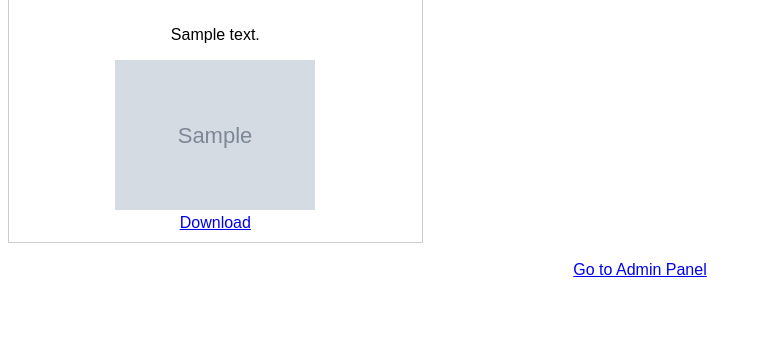
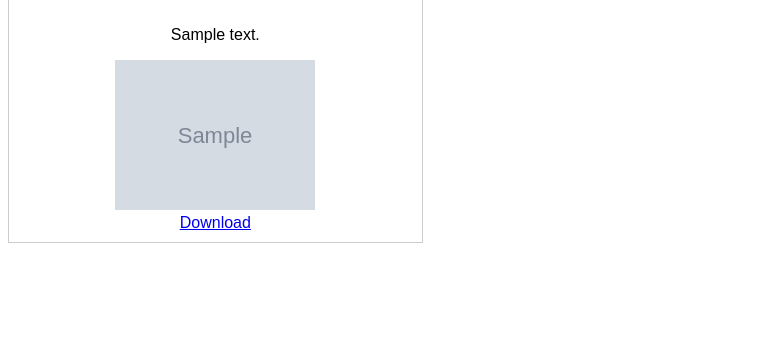
Before and after one commit to duniaparnasomarouthu-creator/quickshare, a Flask app: page /dashboard in a window 1280 px wide. Shown: the part 289-653 px from the top of the page, without its empty margins (0-762 px from the left). Run offline with Flask 3, Linux system fonts and the light colour scheme; the visitor is signed in with stand-in values (Sample User, id 1); tables that the repository leaves empty hold one stand-in row (values such as "Sample post"); grey boxes marked "Sample" are stand-in pictures.

Commit message:
Update dashboard.html

```diff
--- a/templates/dashboard.html
+++ b/templates/dashboard.html
@@ -52,7 +52,10 @@
 </div>
 
 <br>
-<a href="/admin">Go to Admin Panel</a>
+
+{% if session['user'] == 'admin' %}
+<a href="/admin">Admin Panel</a>
+{% endif %}
 
 </body>
 </html>
```
